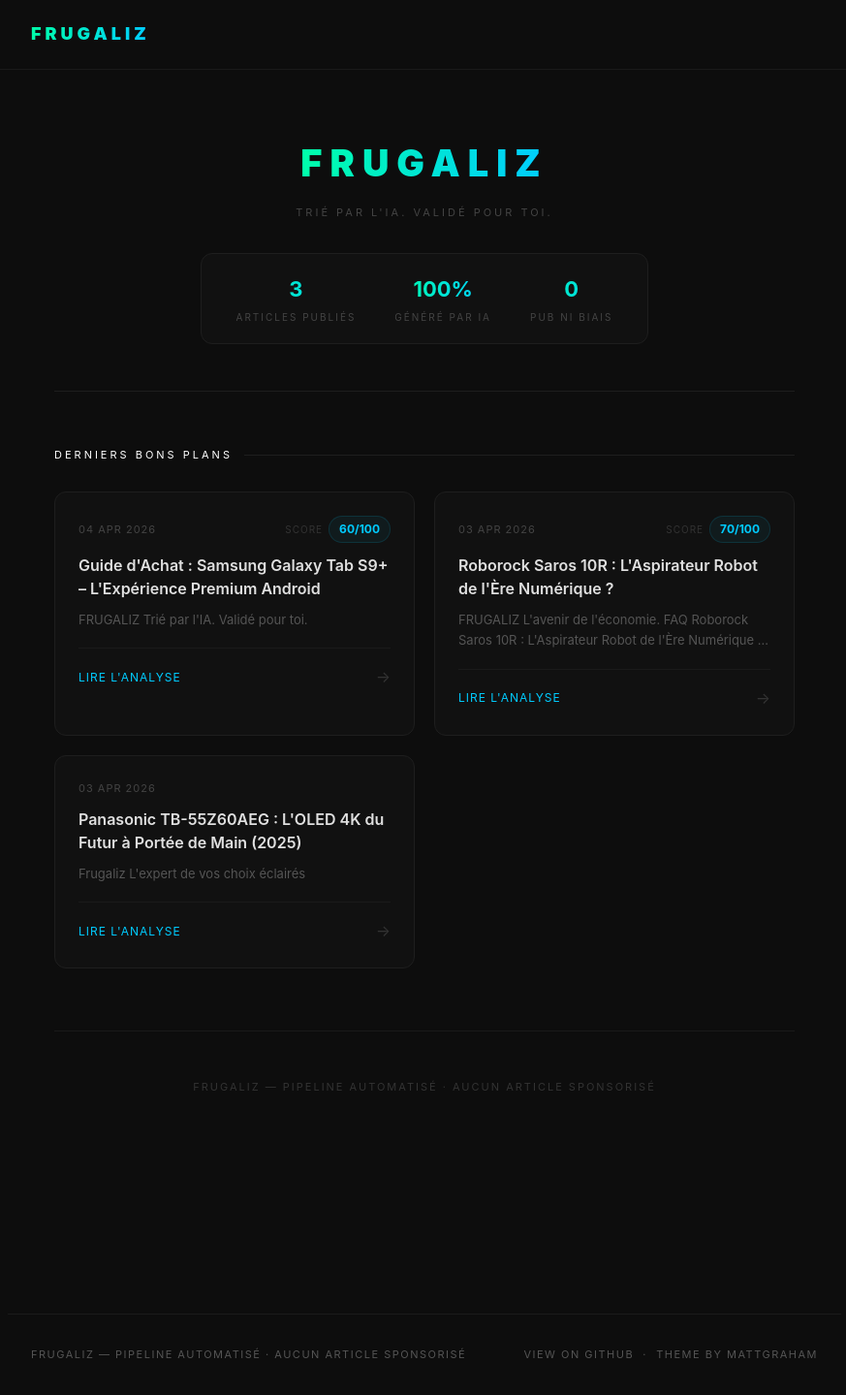
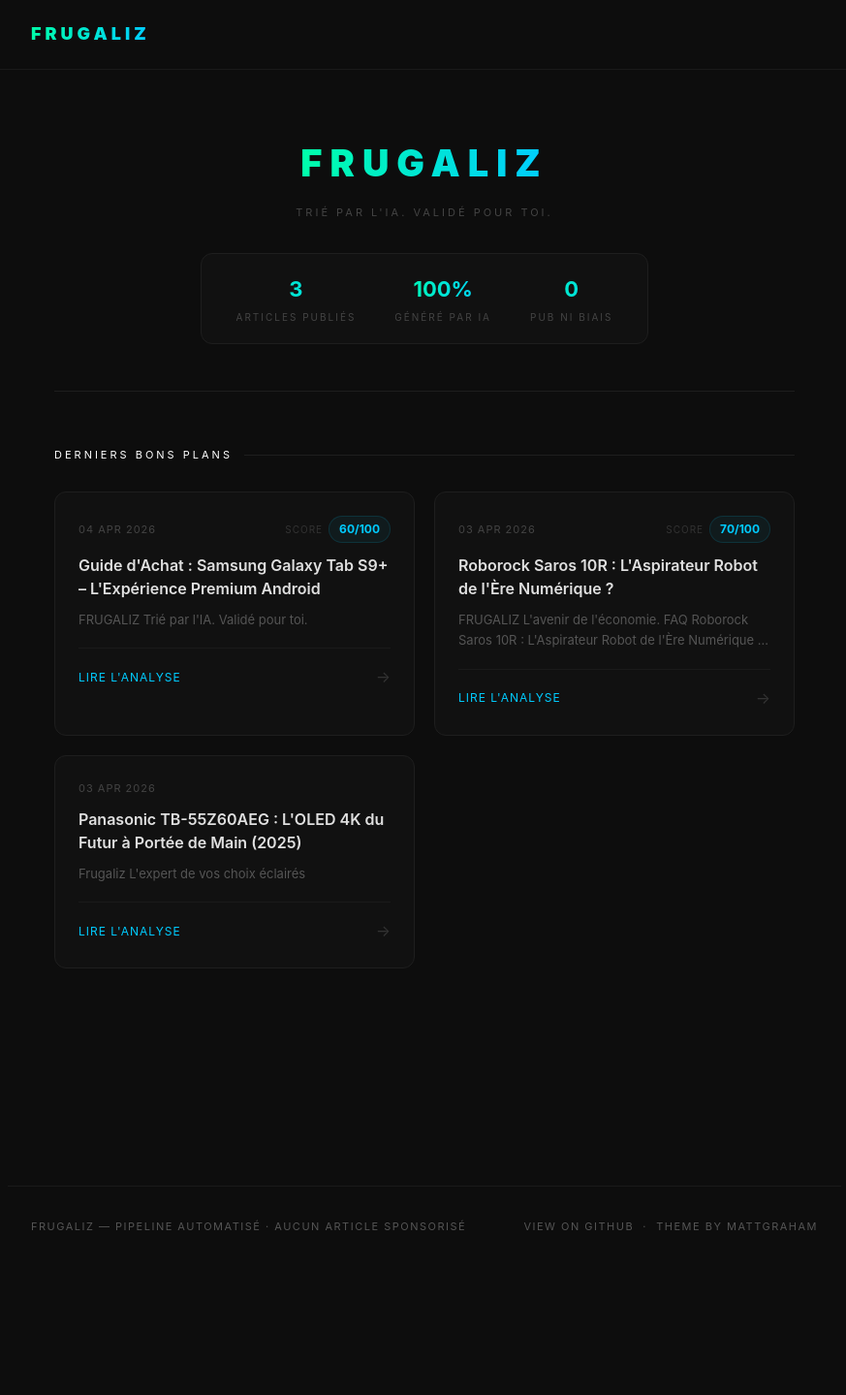
Before and after one commit to Frugaliz/frugaliz-blog, a Jekyll site: the page built from index.md, in a window 1280 px wide. Shown: the whole page at 97% size, without its empty margins (202-1075 px from the left). Built offline with Jekyll 4.4.1, drawn with Linux system fonts in a browser that asks for light colours; after the commit the page ends 1307 px from its top, so only the background shows below that; some of the changed lines change nothing that is shown.

Commit message:
Update index.md

```diff
--- a/index.md
+++ b/index.md
@@ -208,20 +208,6 @@
     margin: 0;
   }
 
-  /* ── Footer ── */
-  .fg-footer {
-    text-align: center;
-    padding: 48px 0 0;
-    border-top: 1px solid #1a1a1a;
-    margin-top: 64px;
-  }
-  .fg-footer p {
-    color: #333;
-    font-size: 11px;
-    letter-spacing: 2px;
-    text-transform: uppercase;
-    margin: 0;
-  }
 </style>
 
 <div class="main-content">
@@ -287,9 +273,5 @@
   </div>
   {% endif %}
 
-  <!-- Footer -->
-  <div class="fg-footer">
-    <p>Frugaliz — pipeline automatisé · aucun article sponsorisé</p>
-  </div>
 
 </div>
```
